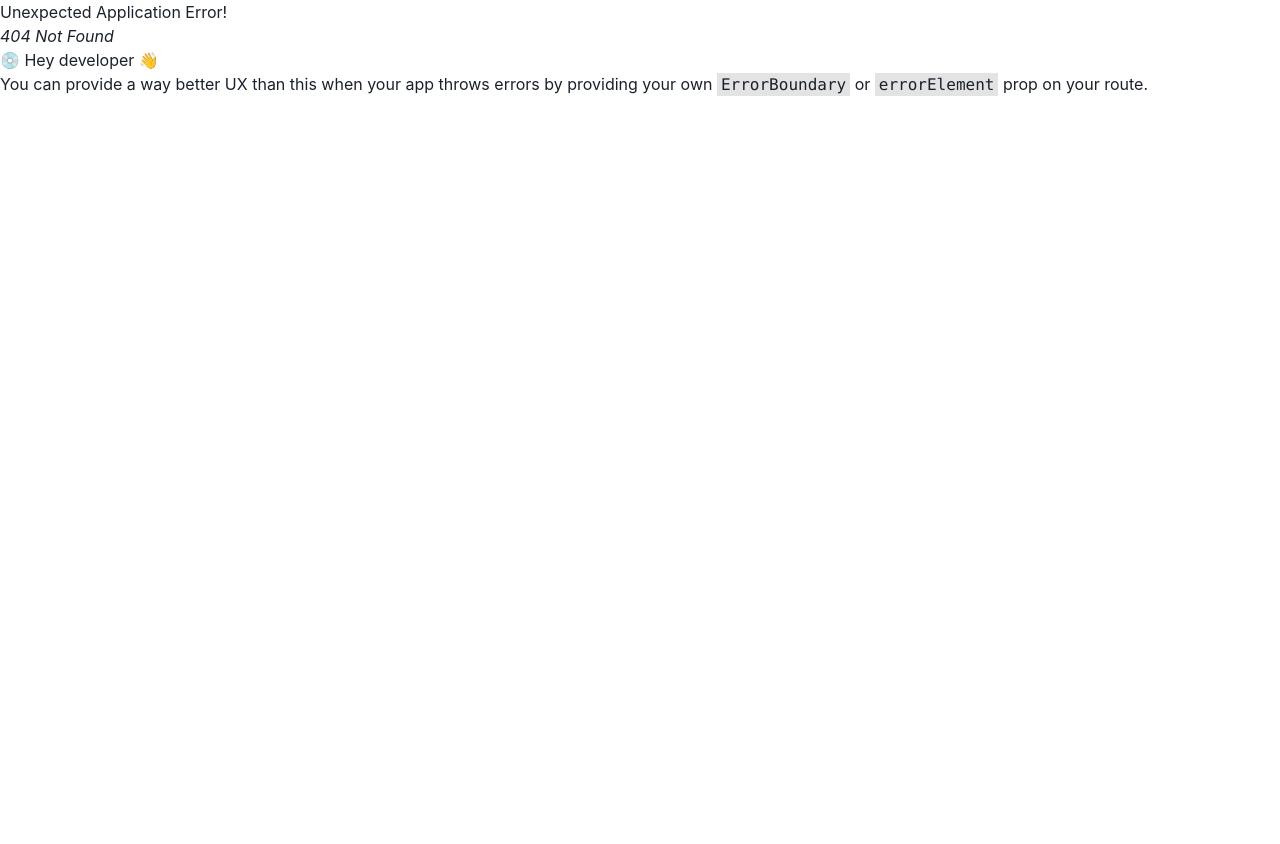
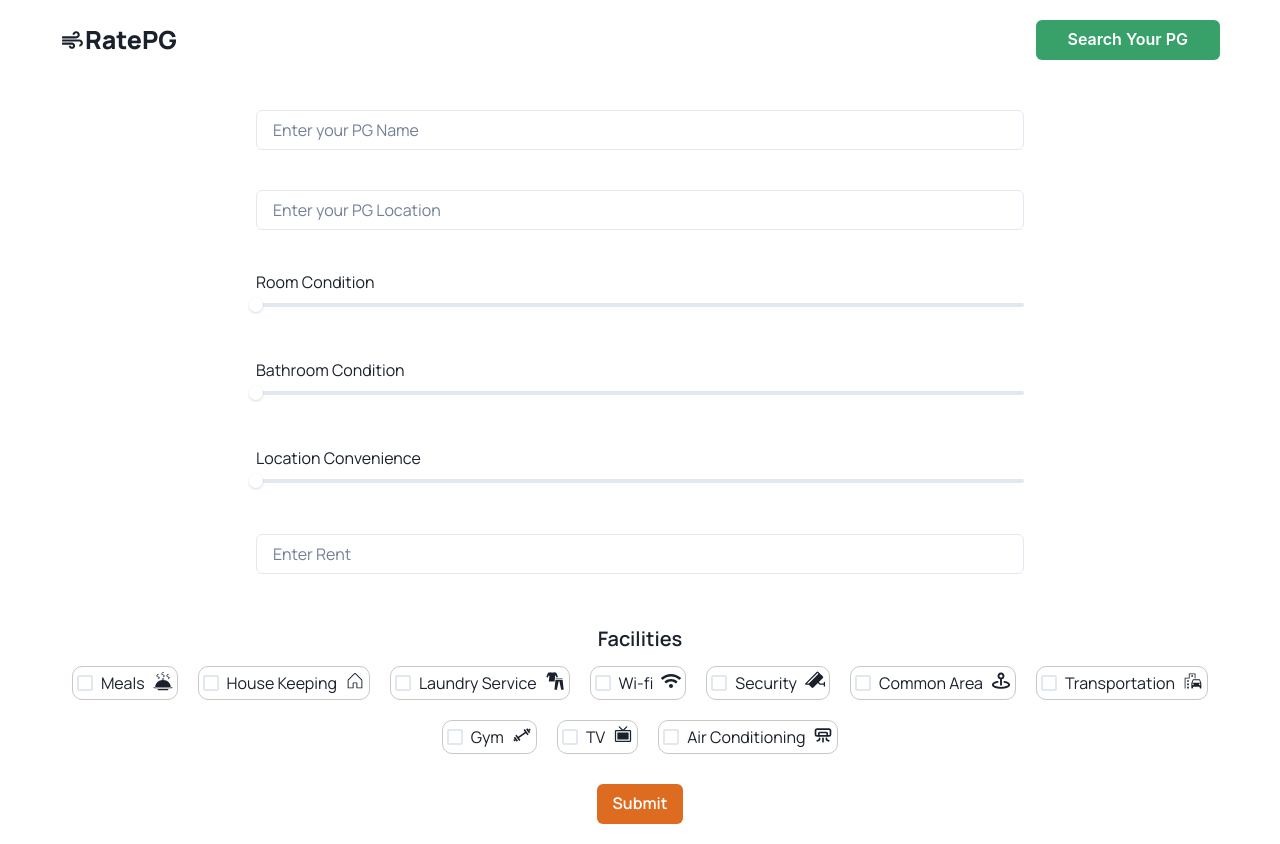
Before and after one commit to wolf1729/RatePG, a React (Vite) app in the folder frontend/: page /newPGEntry in a window 1280 px wide. Before the commit this address had no page. Before the commit the page ends 800 px from the top, so only its background shows below. Built offline with nearby package versions, Linux system fonts and the light colour scheme.

Commit message:
add pg page

```diff
--- a/frontend/src/Routes/router.jsx
+++ b/frontend/src/Routes/router.jsx
@@ -1,6 +1,7 @@
 import { createBrowserRouter, RouterProvider } from "react-router-dom";
 import HomeScreen from "../screens/homeScreen";
 import SearchScreen from "../screens/searchScreen";
+import NewPGEntryScreen from "../screens/newPGEntryScreen";
 
 const Router = () => {
     const router = createBrowserRouter([
@@ -11,6 +12,10 @@ const Router = () => {
         {
             path: '/search',
             element: <SearchScreen />
+        },
+        {
+            path: '/newPGEntry',
+            element: <NewPGEntryScreen />
         }
     ]);
 
--- a/frontend/src/components/header.jsx
+++ b/frontend/src/components/header.jsx
@@ -2,12 +2,17 @@
 import '../styles/homePageHeaderStyle.css'
 import { Button } from '@chakra-ui/react'
 import { MdAir } from "react-icons/md";
+import { useNavigate } from 'react-router-dom'
 
-function HeaderComponent({ searchScreen = false }) {
+function HeaderComponent({ searchScreen = false, newEntryPage = false }) {
+    const navigation = useNavigate()
 
     const buttonFunction = () => {
         if (searchScreen === true) {
-            return <Button colorScheme='green' paddingLeft={8} paddingRight={8}>Add Your PG</Button>
+            return <Button colorScheme='green' paddingLeft={8} paddingRight={8} onClick={() => navigation('/newPGEntry')}>Add Your PG</Button>
+        }
+        else if (newEntryPage === true) {
+            return <Button colorScheme='green' paddingLeft={8} paddingRight={8} onClick={() => navigation('/search')}>Search Your PG</Button>
         }
         else {
             return <Button colorScheme='orange' paddingLeft={8} paddingRight={8}>FAQ</Button>
--- a/frontend/src/screens/newPGEntryScreen.jsx
+++ b/frontend/src/screens/newPGEntryScreen.jsx
@@ -1,6 +1,99 @@
+/* eslint-disable no-unused-vars */
+import '../styles/newPGEntryScreenStyle.css'
+import { useState } from "react"
+import HeaderComponent from "../components/header"
+import { Input, Slider, SliderTrack, SliderFilledTrack, SliderThumb, Box, Text, CheckboxGroup, Checkbox, Stack, Button, useToast } from "@chakra-ui/react"
+import { GiHotMeal, GiClothes } from "react-icons/gi";
+import { PiHouseLight, PiSecurityCameraFill, PiMapPinSimpleAreaBold, PiTelevisionSimpleFill } from "react-icons/pi";
+import { FaWifi } from "react-icons/fa";
+import { MdEmojiTransportation } from "react-icons/md";
+import { CgGym } from "react-icons/cg";
+import { TbAirConditioning } from "react-icons/tb";
+
 function NewPGEntryScreen() {
+    const toast = useToast()
+    const [pgName, setPGName] = useState('')
+    const [pgLocation, setPGLocation] = useState('')
+    const [roomCondition, setRoomCondition] = useState()
+    const [bathroomCondition, setbathroomCondition] = useState()
+    const [locationConvenience, setLocationConvenience] = useState()
+    const [price, setPrice] = useState()
+    const [facilities, setFacilities] = useState([])
+
+    const checkingIfWorking = () => {
+        if (pgName === '' && pgLocation === ''){
+            toast({
+                title: 'Error',
+                description: "Please fill Name and Location of your PG",
+                status: 'warning',
+                duration: 3000,
+                isClosable: true,
+            })
+        }
+        else {
+            console.log(pgName)
+            console.log(pgLocation)
+            console.log(roomCondition)
+            console.log(bathroomCondition)
+            console.log(locationConvenience)
+            console.log(price)
+            console.log(facilities)
+        }
+    }
+
     return (
         <>
+        <HeaderComponent newEntryPage={true}/>
+        <div className="newPGEntryFormContainer">
+            <Input value={pgName} onChange={(e) => setPGName(e.target.value)} width='60%' placeholder="Enter your PG Name" marginBottom={5} marginTop={5}/>
+            <Input value={pgLocation} onChange={(e) => setPGLocation(e.target.value)} width='60%' placeholder="Enter your PG Location" marginBottom={5} marginTop={5}/>
+            <Box width='60%' marginBottom={5} marginTop={5}>
+                <Text>Room Condition</Text>
+                <Slider min={0} max={5} step={1} defaultValue={0} onChange={(e) => setRoomCondition(e)}>
+                    <SliderTrack>
+                        <SliderFilledTrack />
+                    </SliderTrack>
+                    <SliderThumb />
+                </Slider>
+            </Box>
+            <Box width='60%' marginBottom={5} marginTop={5}>
+                <Text>Bathroom Condition</Text>
+                <Slider min={0} max={5} step={1} defaultValue={0} onChange={(e) => setbathroomCondition(e)}>
+                    <SliderTrack>
+                        <SliderFilledTrack />
+                    </SliderTrack>
+                    <SliderThumb />
+                </Slider>
+            </Box>
+            <Box width='60%' marginBottom={5} marginTop={5}>
+                <Text>Location Convenience</Text>
+                <Slider min={0} max={5} step={1} defaultValue={0} onChange={(e) => setLocationConvenience(e)}>
+                    <SliderTrack>
+                        <SliderFilledTrack />
+                    </SliderTrack>
+                    <SliderThumb />
+                </Slider>
+            </Box>
+            <Input value={price} onChange={(e) => setPrice(e.target.value)} width='60%' placeholder="Enter Rent" marginBottom={5} marginTop={5}/>
+            <div className='facilities'>
+                <Text marginBottom={3} marginTop={5} fontSize={20} fontWeight={600}>Facilities</Text>
+                <CheckboxGroup colorScheme='green' defaultValue={[]} value={facilities} onChange={(e) => setFacilities(e)}>
+                    <Stack spacing={[1, 5]} direction={['column', 'row']} display='flex' flexDir='row' flexWrap='wrap' alignContent='center' justifyContent='center'>
+                        <Box borderColor='#C8C8C8' borderWidth={1} borderRadius={10} padding={1} display='flex' flexDir='row' alignItems='self-start' justifyContent=''><Checkbox value='meals'><Text marginRight={2}>Meals</Text></Checkbox><GiHotMeal size={20}/></Box>
+                        <Box borderColor='#C8C8C8' borderWidth={1} borderRadius={10} padding={1} display='flex' flexDir='row' alignItems='self-start'><Checkbox value='houseKeeping'><Text marginRight={2}>House Keeping</Text></Checkbox><PiHouseLight size={20}/></Box>
+                        <Box borderColor='#C8C8C8' borderWidth={1} borderRadius={10} padding={1} display='flex' flexDir='row' alignItems='self-start'><Checkbox value='laundry'><Text marginRight={2}>Laundry Service</Text></Checkbox><GiClothes size={20}/></Box>
+                        <Box borderColor='#C8C8C8' borderWidth={1} borderRadius={10} padding={1} display='flex' flexDir='row' alignItems='self-start'><Checkbox value='wifi'><Text marginRight={2}>Wi-fi</Text></Checkbox><FaWifi size={20}/></Box>
+                        <Box borderColor='#C8C8C8' borderWidth={1} borderRadius={10} padding={1} display='flex' flexDir='row' alignItems='self-start'><Checkbox value='Security'><Text marginRight={2}>Security</Text></Checkbox><PiSecurityCameraFill size={20}/></Box>
+                        <Box borderColor='#C8C8C8' borderWidth={1} borderRadius={10} padding={1} display='flex' flexDir='row' alignItems='self-start'><Checkbox value='commonArea'><Text marginRight={2}>Common Area</Text></Checkbox><PiMapPinSimpleAreaBold size={20}/></Box>
+                        <Box borderColor='#C8C8C8' borderWidth={1} borderRadius={10} padding={1} display='flex' flexDir='row' alignItems='self-start'><Checkbox value='transportation'><Text marginRight={2}>Transportation</Text></Checkbox><MdEmojiTransportation size={20}/></Box>
+                        <Box borderColor='#C8C8C8' borderWidth={1} borderRadius={10} padding={1} display='flex' flexDir='row' alignItems='self-start'><Checkbox value='gym'><Text marginRight={2}>Gym</Text></Checkbox><CgGym size={20}/></Box>
+                        <Box borderColor='#C8C8C8' borderWidth={1} borderRadius={10} padding={1} display='flex' flexDir='row' alignItems='self-start'><Checkbox value='tv'><Text marginRight={2}>TV</Text></Checkbox><PiTelevisionSimpleFill size={20}/></Box>
+                        <Box borderColor='#C8C8C8' borderWidth={1} borderRadius={10} padding={1} display='flex' flexDir='row' alignItems='self-start'><Checkbox value='airConditioning'><Text marginRight={2}>Air Conditioning</Text></Checkbox><TbAirConditioning size={20}/></Box>
+                    </Stack>
+                </CheckboxGroup>
+            </div>
+            <Button colorScheme='orange' onClick={() => checkingIfWorking()}>Submit</Button>
+        </div>
         </>
     )
 }
--- /dev/null
+++ b/frontend/src/styles/newPGEntryScreenStyle.css
@@ -0,0 +1,28 @@
+@import url('https://fonts.googleapis.com/css2?family=Manrope:wght@200..800&display=swap');
+
+*{
+    margin: 0px;
+    padding: 0px;
+}
+
+.newPGEntryFormContainer {
+    display: flex;
+    flex-direction: column;
+    flex-wrap: wrap;
+    align-items: center;
+    font-family: 'Manrope';
+    margin-top: 10px;
+    margin-bottom: 20px;
+}
+
+.facilities {
+    margin-top: 10px;
+    margin-bottom: 30px;
+    display: flex;
+    flex-direction: column;
+    flex-wrap: wrap;
+    align-items: center;
+    justify-content: center;
+    margin-left: 60px;
+    margin-right: 60px;
+}
```
